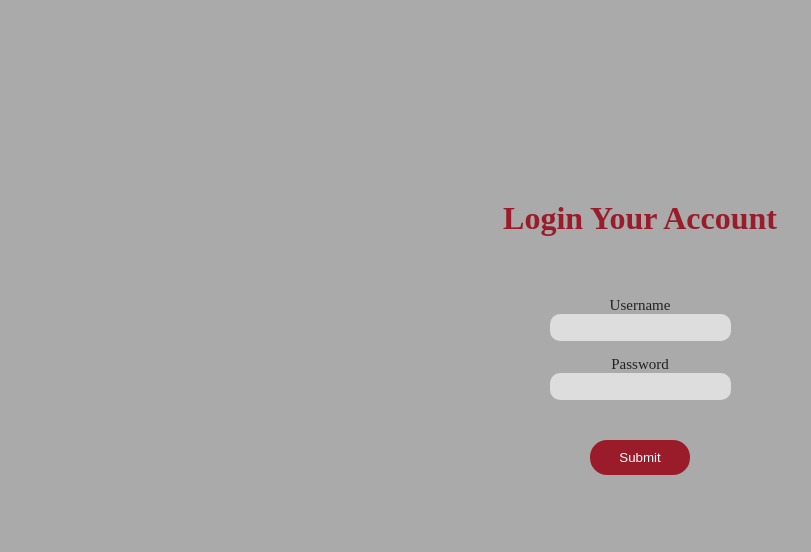
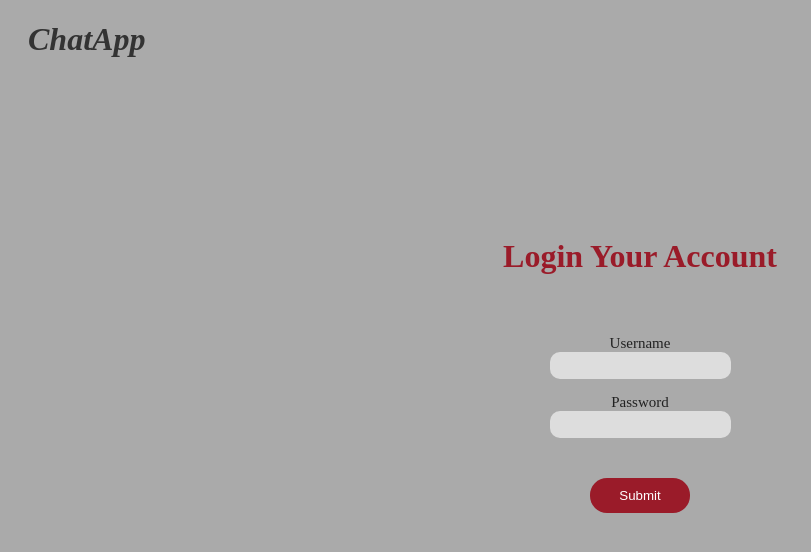
Before and after one commit to SamuelArnold/ChatApplication404, a PHP site: page /login.html in a window 1280 px wide. Shown: the top 552 px of the page, without its empty margins (0-811 px from the left). Run offline with PHP 8.4, Linux system fonts and the light colour scheme.

Commit message:
Updated login css

```diff
--- a/css/stylesheet.css
+++ b/css/stylesheet.css
@@ -3,26 +3,29 @@ body
     background: #AAA;
 }
 
+#title
+{
+    margin-left: 20px;
+    color: #333;
+    font-style: italic;
+}
+
 #container
 {
     width: 400px;
+    height: auto;
     margin-left: auto;
     margin-right: auto;
-    margin-top: 200px;
+    margin-top: 180px;
     text-align: center;
     color: #222;
 }
 
-#title
+#heading
 {
     color: #9A1B29;
     font-weight: bolder;
     margin-bottom: 15%;
-}
-
-#login_form
-{
-
 }
 
 p
--- a/login.html
+++ b/login.html
@@ -12,8 +12,10 @@
 </head>
 
 <body>
+    <h1 id="title">ChatApp</h1>
+
     <div id="container">
-        <h1 id="title">Login Your Account</h1>
+        <h1 id="heading">Login Your Account</h1>
 
 	   <form id="login_form" name="myform" action="" method="GET">
            <p>Username</p>
```
